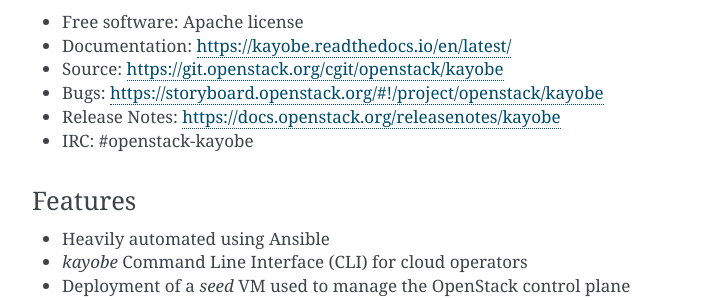
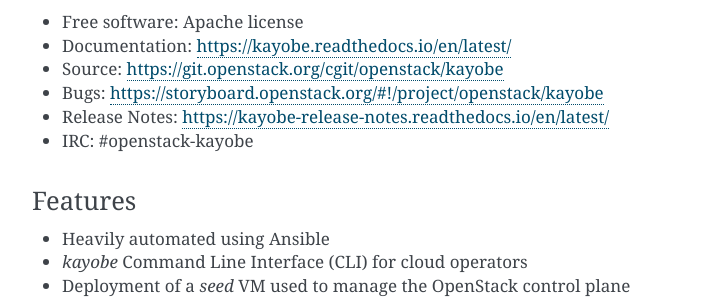
Before and after one commit to openstack/kayobe, a Sphinx documentation site: the page built from doc/source/index.rst, in a window 1280 px wide and 900 px high, scrolled down 583 px. Shown: the part 155-455 px from the top of the window, without its empty margins (388-1111 px from the left). Built offline with Sphinx 7.4.7, drawn with Linux system fonts in a browser that asks for light colours; pages that are not in the unit, such as notebooks, are missing from menus; some of the changed lines change nothing that is shown.

Commit message:
Use readthedocs for release notes
OpenStack policy prevents non-official projects from hosting their
release notes on docs.o.o.

Change-Id: I5be1fbf6e0b9f32dff88edc3990a3da4009d1658

```diff
--- a/README.rst
+++ b/README.rst
@@ -30,7 +30,7 @@
 * Documentation: https://kayobe.readthedocs.io/en/latest/
 * Source: https://git.openstack.org/cgit/openstack/kayobe
 * Bugs: https://storyboard.openstack.org/#!/project/openstack/kayobe
-* Release Notes: https://docs.openstack.org/releasenotes/kayobe
+* Release Notes: https://kayobe-release-notes.readthedocs.io/en/latest/
 * IRC: #openstack-kayobe
 
 Features
--- a/doc/source/index.rst
+++ b/doc/source/index.rst
@@ -48,7 +48,7 @@
 Release Notes
 -------------
 
-`Release Notes <https://docs.openstack.org/releasenotes/kayobe/>`__
+`Release Notes <https://kayobe-release-notes.readthedocs.io/en/latest/>`__
 
 Release notes for the Kayobe 3.1.0 release and earlier are found here:
 
```
